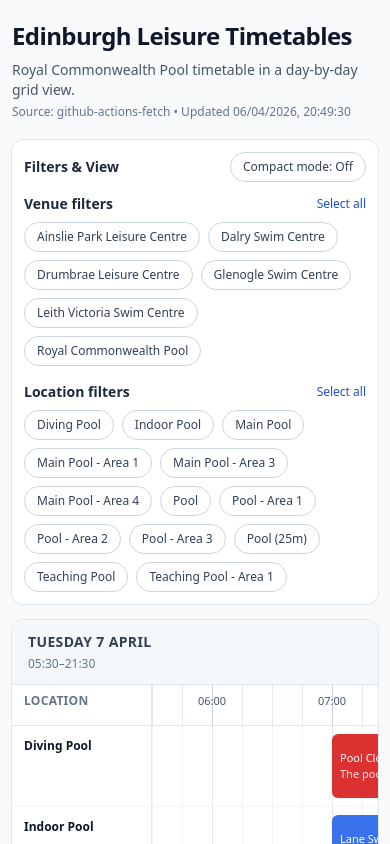
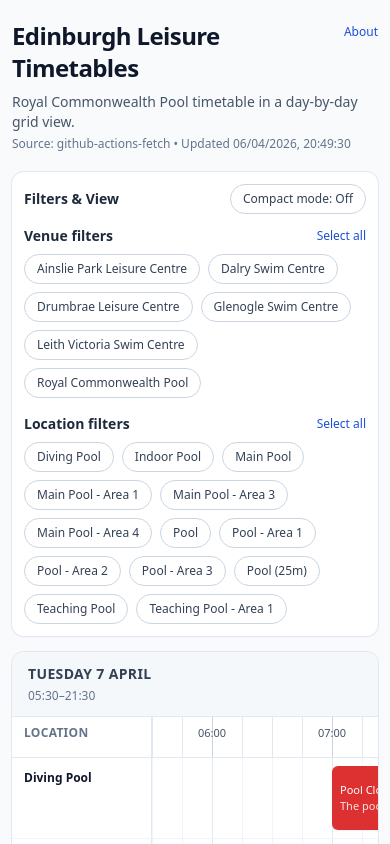
Before and after one commit to 4OH4-Ltd/ed.leisure.timetables, a React (Vite) app: page / in a window 390 px wide. Shown: the top 844 px of the page. Built offline with nearby package versions, Linux system fonts and the light colour scheme.

Commit message:
feat(site): update page title and add about page

```diff
--- a/index.html
+++ b/index.html
@@ -4,7 +4,7 @@
     <meta charset="UTF-8" />
     <link rel="icon" type="image/svg+xml" href="/favicon.svg" />
     <meta name="viewport" content="width=device-width, initial-scale=1.0" />
-    <title>rcp-timetable</title>
+    <title>Edinburgh Leisure Swim Timetables</title>
   </head>
   <body>
     <div id="root"></div>
--- /dev/null
+++ b/public/about.html
@@ -0,0 +1,36 @@
+<!doctype html>
+<html lang="en">
+  <head>
+    <meta charset="UTF-8" />
+    <meta name="viewport" content="width=device-width, initial-scale=1.0" />
+    <title>About • Edinburgh Leisure Swim Timetables</title>
+    <style>
+      :root { color-scheme: light; }
+      body { margin: 0; font-family: system-ui, -apple-system, Segoe UI, Roboto, sans-serif; background:#f8fafc; color:#0f172a; }
+      .wrap { max-width: 780px; margin: 0 auto; padding: 24px 16px 48px; }
+      .card { background:#fff; border:1px solid #e2e8f0; border-radius:12px; padding:20px; box-shadow:0 1px 2px rgba(15,23,42,.05); }
+      h1 { margin:0 0 10px; font-size:1.5rem; }
+      p, li { line-height:1.5; color:#334155; }
+      a { color:#2563eb; text-decoration:none; }
+      a:hover { text-decoration:underline; }
+      ul { margin: 10px 0 0 20px; padding:0; }
+      .top { margin-bottom:14px; }
+    </style>
+  </head>
+  <body>
+    <div class="wrap">
+      <div class="top"><a href="./">← Back to timetable</a></div>
+      <div class="card">
+        <h1>About this timetable</h1>
+        <p>
+          This page shows Edinburgh Leisure swimming schedules in a cleaner, mobile-friendly timeline view.
+        </p>
+        <ul>
+          <li>Data is fetched from Edinburgh Leisure timetable APIs during GitHub Pages builds.</li>
+          <li>Refresh runs every 2 hours.</li>
+          <li>You can filter by venue and location, and click sessions for details.</li>
+        </ul>
+      </div>
+    </div>
+  </body>
+</html>
--- a/src/App.jsx
+++ b/src/App.jsx
@@ -426,7 +426,12 @@
     <main className="min-h-screen bg-slate-50 text-slate-900">
       <div className="mx-auto w-full max-w-7xl px-3 py-5 md:px-6 md:py-8">
         <header className="mb-5 md:mb-7">
-          <h1 className="text-2xl font-semibold tracking-tight md:text-4xl">Edinburgh Leisure Timetables</h1>
+          <div className="flex items-start justify-between gap-3">
+            <h1 className="text-2xl font-semibold tracking-tight md:text-4xl">Edinburgh Leisure Timetables</h1>
+            <a href="./about.html" className="mt-1 text-xs font-medium text-blue-700 hover:text-blue-800">
+              About
+            </a>
+          </div>
           <p className="mt-2 text-sm text-slate-600 md:text-base">
             Royal Commonwealth Pool timetable in a day-by-day grid view.
           </p>
```
